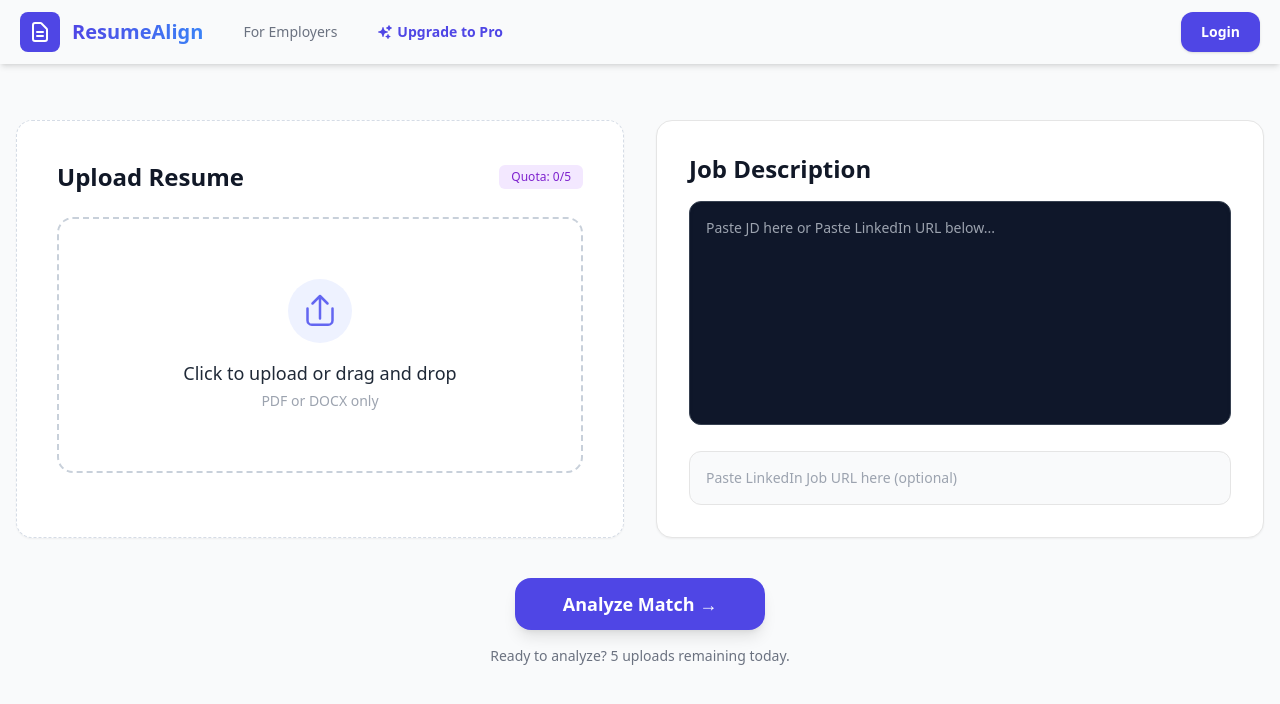
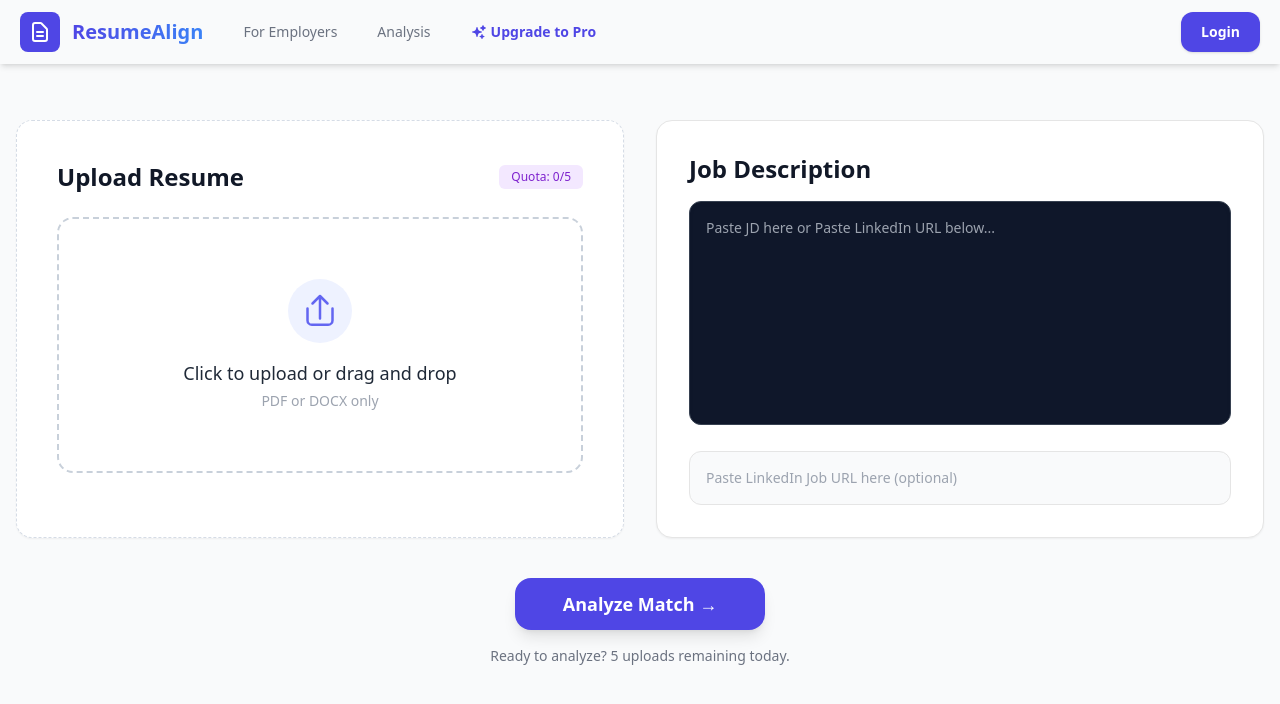
Before and after one commit to Pentagon-Innovations/AI-resume-builder-, a React (Vite) app in the folder AI-Resume-Builder/: page / in a window 1280 px wide. Shown: the top 704 px of the page. Built offline with nearby package versions, Linux system fonts and the light colour scheme; no server answers.

Commit message:
feat: Implement resume forms, PDF generation with multiple templates, and a pricing page with Razorpay payment integration.

```diff
--- a/AI-Resume-Builder/src/components/custom/Header.jsx
+++ b/AI-Resume-Builder/src/components/custom/Header.jsx
@@ -18,6 +18,9 @@ function Header() {
                 </Link>
                 <Link to={'/recruiter/dashboard'} className="text-sm font-medium text-gray-500 hover:text-indigo-600 transition">
                     For Employers
+                </Link>
+                <Link to={'/analysis'} className="text-sm font-medium text-gray-500 hover:text-indigo-600 transition">
+                    Analysis
                 </Link>
                 <Link to={'/pricing'} className="text-sm font-bold text-indigo-600 hover:text-indigo-700 transition flex items-center gap-1">
                     <HiSparkles className="w-4 h-4" /> Upgrade to Pro
--- a/AI-Resume-Builder/src/main.jsx
+++ b/AI-Resume-Builder/src/main.jsx
@@ -23,6 +23,7 @@ import EditJob from './recruiter/jobs/edit.jsx';
 import Candidates from './recruiter/Candidates.jsx';
 import TestOpenAI from './pages/TestOpenAI.jsx';
 import TestDashboard from './test/TestDashboard.jsx';
+import AnalysisPage from './pages/AnalysisPage.jsx';
 
 const ProtectedRoute = ({ children }) => {
   const { token, loading } = useAuth();
@@ -63,6 +64,10 @@ const router = createBrowserRouter([
             <EditResume />
           </ProtectedRoute>
         ),
+      },
+      {
+        path: '/analysis',
+        element: <AnalysisPage />,
       },
     ],
   },
--- /dev/null
+++ b/AI-Resume-Builder/src/pages/AnalysisPage.jsx
@@ -0,0 +1,16 @@
+import React from 'react'
+import ResumeMatcher from '@/components/resume-match/ResumeMatcher'
+
+function AnalysisPage() {
+    return (
+        <div className='py-10'>
+            <div className="max-w-7xl mx-auto px-4 md:px-8">
+                <h2 className="text-3xl font-bold text-gray-900 mb-2">Resume & JD Analysis</h2>
+                <p className="text-gray-500 mb-8">Optimize your resume for specific job descriptions using AI.</p>
+                <ResumeMatcher />
+            </div>
+        </div>
+    )
+}
+
+export default AnalysisPage
```
